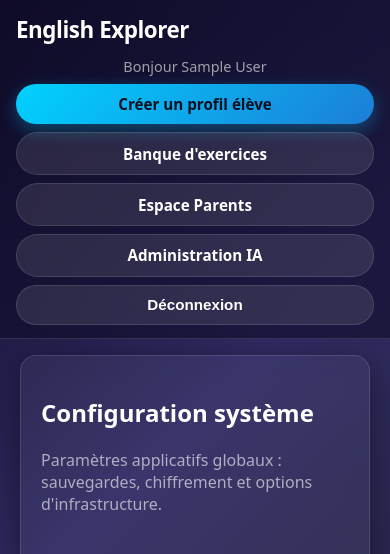
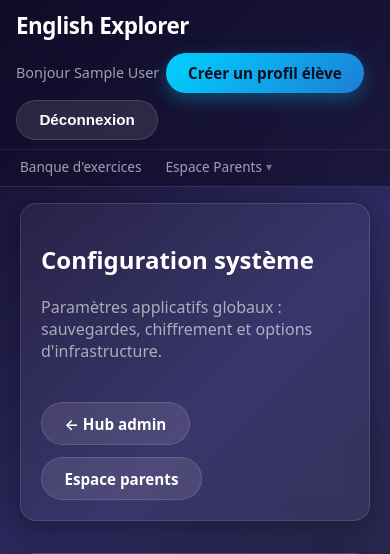
Before and after one commit to ttiot/English_exercice, a Flask app: page /admin/system in a window 390 px wide. Shown: the top 554 px of the page. Run offline with Flask 3, Linux system fonts and the light colour scheme; the visitor is signed in with stand-in values (Sample User, id 1); tables that the repository leaves empty hold one stand-in row (values such as "Sample post"); parts of the project's set-up code (start-up, migrations or seed data) failed here and were passed over; some libraries are stand-ins or nearby versions.

Commit message:
Réorganise le header en deux niveaux avec onglets et dropdown
- Sépare la navbar en `.navbar-top` (brand + actions rapides) et `.navbar-tabs` (onglets de navigation)
- Regroupe "Espace Parents" et "Administration IA" dans un dropdown au survol
- "Administration IA" n'apparaît dans le dropdown que pour les admins
- Highlight de l'onglet actif via `request.endpoint`
- Responsive mobile adapté (≤ 700px)

https://claude.ai/code/session_01WHWJDfunodueWFdMEM2u57

```diff
--- a/app/static/css/style.css
+++ b/app/static/css/style.css
@@ -41,33 +41,40 @@ a:hover { text-decoration: underline; }
   backdrop-filter: blur(16px);
   -webkit-backdrop-filter: blur(16px);
   border-bottom: 1px solid var(--glass-border);
-  padding: 1rem 2rem;
-  display: flex;
-  align-items: center;
-  justify-content: space-between;
   position: sticky;
   top: 0;
   z-index: 100;
-}
-
-.navbar h1 {
+  display: flex;
+  flex-direction: column;
+}
+
+.navbar-top {
+  display: flex;
+  align-items: center;
+  justify-content: space-between;
+  padding: 0.75rem 2rem;
+  gap: 0.75rem;
+  flex-wrap: wrap;
+}
+
+.navbar-top h1 {
   font-size: 1.4rem;
   margin: 0;
 }
-.navbar h1 a {
+.navbar-top h1 a {
   color: var(--text-primary);
   font-weight: 700;
   letter-spacing: -0.02em;
 }
-.navbar h1 a:hover {
+.navbar-top h1 a:hover {
   color: var(--accent-cyan);
   text-decoration: none;
 }
 
-.navbar-actions {
-  display: flex;
-  align-items: center;
-  gap: 0.65rem;
+.navbar-top-actions {
+  display: flex;
+  align-items: center;
+  gap: 0.5rem;
   flex-wrap: wrap;
 }
 
@@ -75,6 +82,81 @@ a:hover { text-decoration: underline; }
   color: var(--text-muted);
   font-weight: 500;
   font-size: 0.9rem;
+}
+
+/* Tab bar */
+.navbar-tabs {
+  display: flex;
+  align-items: stretch;
+  padding: 0 2rem;
+  border-top: 1px solid rgba(255, 255, 255, 0.08);
+  gap: 0;
+}
+
+.nav-tab {
+  display: inline-flex;
+  align-items: center;
+  gap: 0.25rem;
+  padding: 0.55rem 1.1rem;
+  color: var(--text-muted);
+  font-size: 0.9rem;
+  cursor: pointer;
+  border-bottom: 2px solid transparent;
+  transition: color 0.2s, border-color 0.2s;
+  text-decoration: none;
+  white-space: nowrap;
+  user-select: none;
+}
+.nav-tab:hover,
+.nav-tab.active {
+  color: var(--text-primary);
+  border-bottom-color: var(--accent-cyan);
+  text-decoration: none;
+}
+
+/* Dropdown onglet */
+.nav-tab-dropdown {
+  position: relative;
+}
+
+.nav-dropdown-menu {
+  display: none;
+  position: absolute;
+  top: 100%;
+  left: 0;
+  min-width: 200px;
+  background: rgba(15, 12, 41, 0.97);
+  backdrop-filter: blur(16px);
+  -webkit-backdrop-filter: blur(16px);
+  border: 1px solid var(--glass-border);
+  border-radius: 0.5rem;
+  padding: 0.4rem 0;
+  z-index: 200;
+  box-shadow: var(--glass-shadow);
+}
+
+.nav-tab-dropdown:hover .nav-dropdown-menu,
+.nav-tab-dropdown:focus-within .nav-dropdown-menu {
+  display: block;
+}
+
+.nav-dropdown-item {
+  display: block;
+  padding: 0.5rem 1.1rem;
+  color: rgba(255, 255, 255, 0.80);
+  text-decoration: none;
+  font-size: 0.9rem;
+  transition: background 0.15s, color 0.15s;
+}
+.nav-dropdown-item:hover {
+  background: rgba(0, 210, 255, 0.12);
+  color: var(--text-primary);
+  text-decoration: none;
+}
+
+.dropdown-arrow {
+  font-size: 0.75rem;
+  opacity: 0.7;
 }
 
 /* === Container === */
@@ -810,20 +892,24 @@ footer {
 
 /* === Responsive === */
 @media (max-width: 700px) {
-  .navbar {
-    flex-direction: column;
-    gap: 0.75rem;
-    align-items: stretch;
-    padding: 0.85rem 1rem;
+  .navbar-top {
+    padding: 0.6rem 1rem;
   }
-  .navbar-actions {
-    flex-direction: column;
-    gap: 0.5rem;
+  .navbar-top-actions {
+    flex-wrap: wrap;
+    gap: 0.4rem;
   }
-  .navbar-actions .btn,
-  .navbar-actions form,
-  .navbar-actions button {
-    width: 100%;
+  .navbar-tabs {
+    padding: 0 0.5rem;
+    flex-wrap: wrap;
+  }
+  .nav-tab {
+    padding: 0.45rem 0.75rem;
+    font-size: 0.85rem;
+  }
+  .nav-dropdown-menu {
+    left: auto;
+    right: 0;
   }
 
   .container { margin: 1rem auto; }
--- a/app/templates/base.html
+++ b/app/templates/base.html
@@ -10,17 +10,13 @@
   </head>
   <body>
     <nav class="navbar">
+      <div class="navbar-top">
         <h1><a href="{{ url_for('main.index') }}">English Explorer</a></h1>
-      <div class="navbar-actions">
+        <div class="navbar-top-actions">
           {% if current_user %}
             <span class="navbar-hello">Bonjour {{ current_user.full_name() | e }}</span>
             {% if current_user.is_parent() or current_user.is_admin() %}
               <a class="btn btn-primary" href="{{ url_for('main.create_student') }}">Créer un profil élève</a>
-            <a class="btn btn-secondary" href="{{ url_for('main.exercise_bank') }}">Banque d'exercices</a>
-            <a class="btn btn-secondary" href="{{ url_for('main.parent_dashboard') }}">Espace Parents</a>
-            {% if current_user.is_admin() %}
-              <a class="btn btn-secondary" href="{{ url_for('main.admin_openai_hub') }}">Administration IA</a>
-            {% endif %}
             {% else %}
               <a class="btn btn-secondary" href="{{ url_for('main.view_student', student_id=current_user.id) }}">Mon profil</a>
             {% endif %}
@@ -33,6 +29,24 @@
             <a class="btn btn-primary" href="{{ url_for('main.register') }}">Créer un compte</a>
           {% endif %}
         </div>
+      </div>
+      {% if current_user and (current_user.is_parent() or current_user.is_admin()) %}
+      <div class="navbar-tabs">
+        <a class="nav-tab{% if request.endpoint == 'main.exercise_bank' %} active{% endif %}"
+           href="{{ url_for('main.exercise_bank') }}">Banque d'exercices</a>
+        <div class="nav-tab-dropdown">
+          <span class="nav-tab{% if request.endpoint in ('main.parent_dashboard', 'main.admin_openai_hub') %} active{% endif %}">
+            Espace Parents <span class="dropdown-arrow">▾</span>
+          </span>
+          <div class="nav-dropdown-menu">
+            <a class="nav-dropdown-item" href="{{ url_for('main.parent_dashboard') }}">Espace Parents</a>
+            {% if current_user.is_admin() %}
+              <a class="nav-dropdown-item" href="{{ url_for('main.admin_openai_hub') }}">Administration IA</a>
+            {% endif %}
+          </div>
+        </div>
+      </div>
+      {% endif %}
     </nav>
     <div class="container">
       {% with messages = get_flashed_messages(with_categories=true) %}
```
Lines whose indentation alone changed are shown as unchanged.
